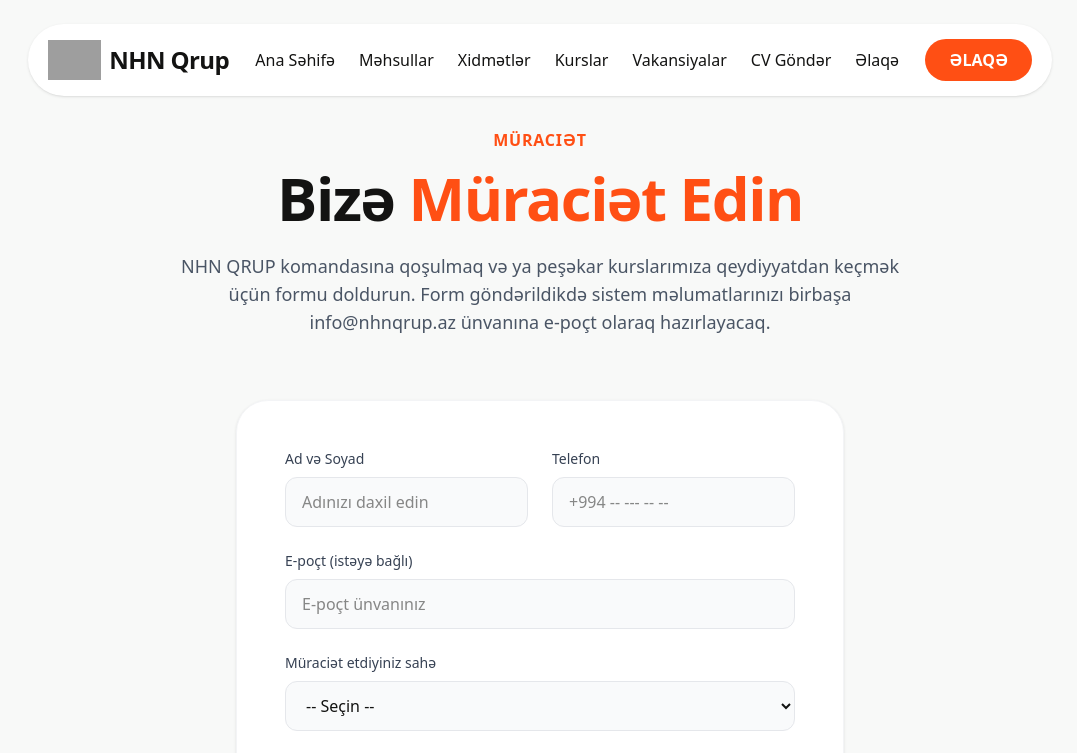
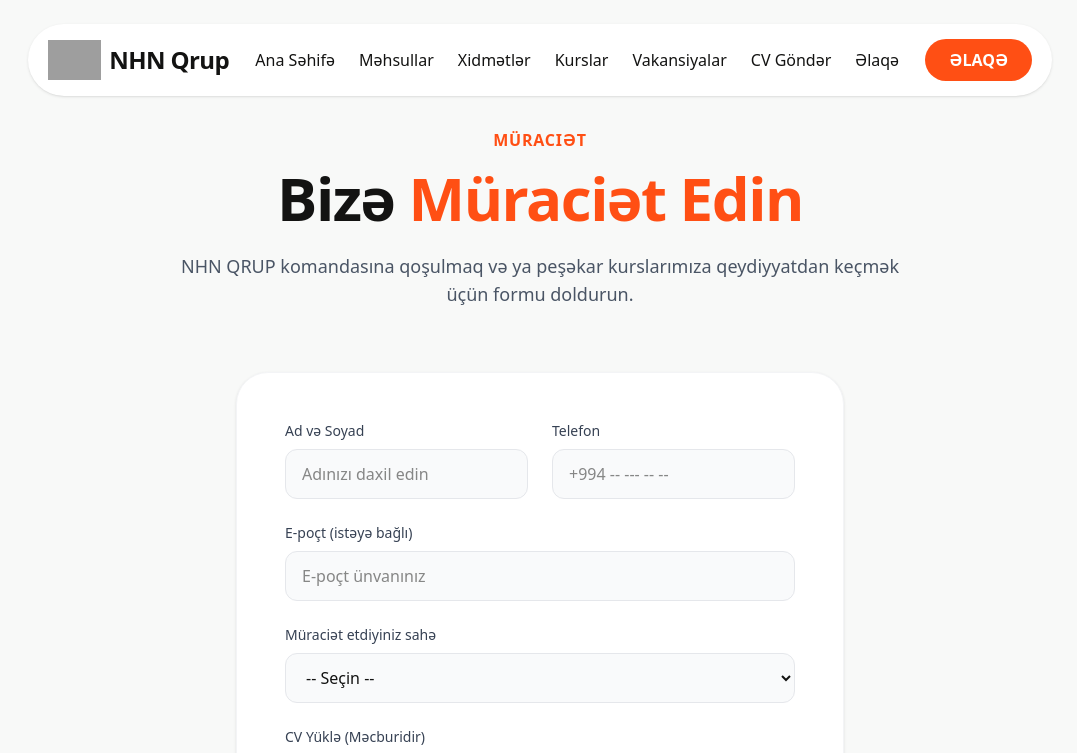
Before and after one commit to nhnqrupaz/nhnqrup, a Next.js app: page /cv in a window 1280 px wide. Shown: the top 753 px of the page, without its empty margins (100-1177 px from the left). Built offline with nearby package versions, Linux system fonts and the light colour scheme; grey boxes are pictures that could not be loaded.

Commit message:
fix: remove specific info email sentence from CV page description

```diff
--- a/src/app/cv/page.tsx
+++ b/src/app/cv/page.tsx
@@ -95,7 +95,7 @@ export default function CVPage() {
             Bizə <span className="text-[#ff4f14]">Müraciət Edin</span>
           </h1>
           <p className="text-lg text-gray-600">
-            NHN QRUP komandasına qoşulmaq və ya peşəkar kurslarımıza qeydiyyatdan keçmək üçün formu doldurun. Form göndərildikdə sistem məlumatlarınızı birbaşa info@nhnqrup.az ünvanına e-poçt olaraq hazırlayacaq.
+            NHN QRUP komandasına qoşulmaq və ya peşəkar kurslarımıza qeydiyyatdan keçmək üçün formu doldurun.
           </p>
         </Reveal>
       </section>
```
